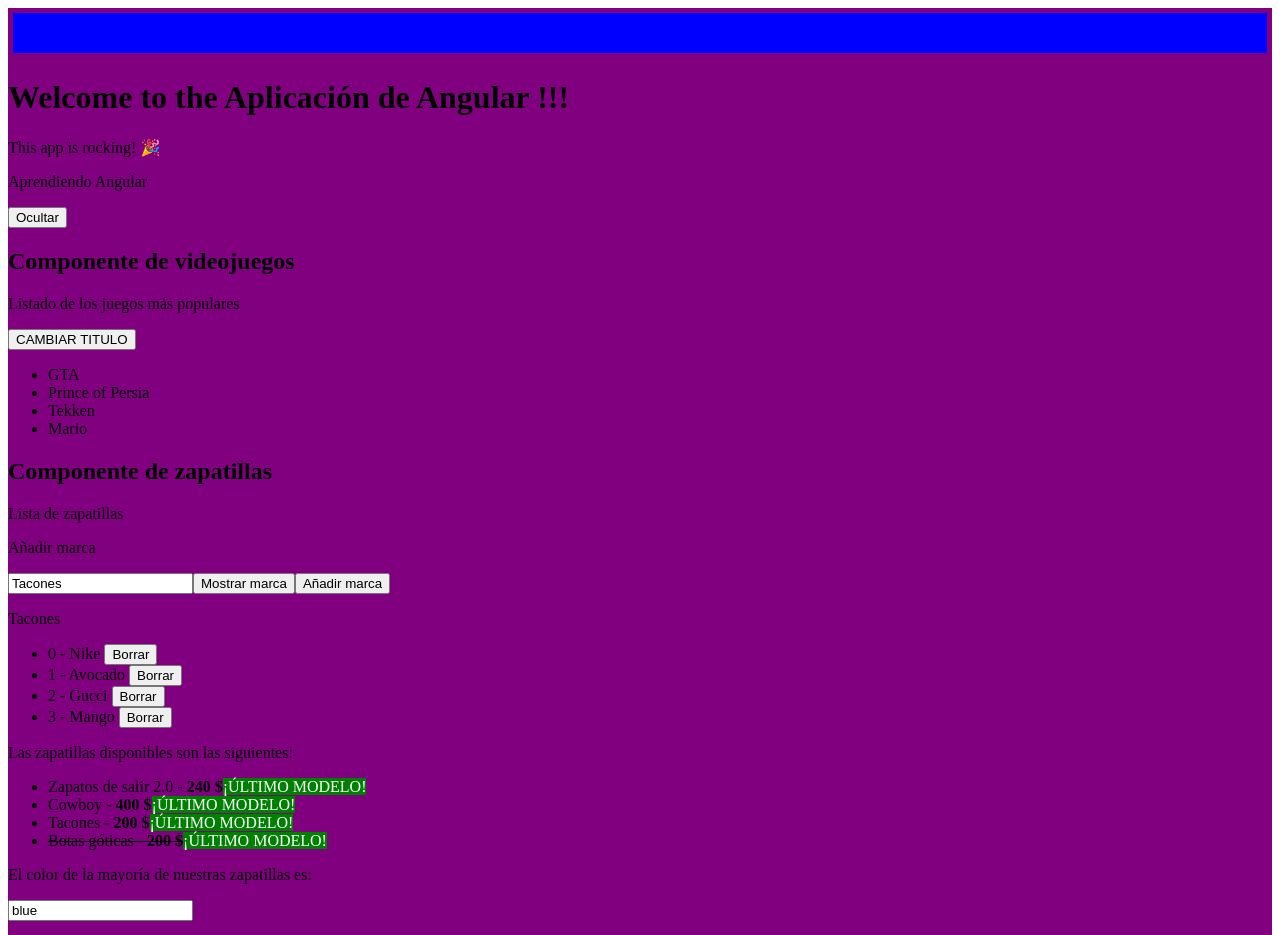
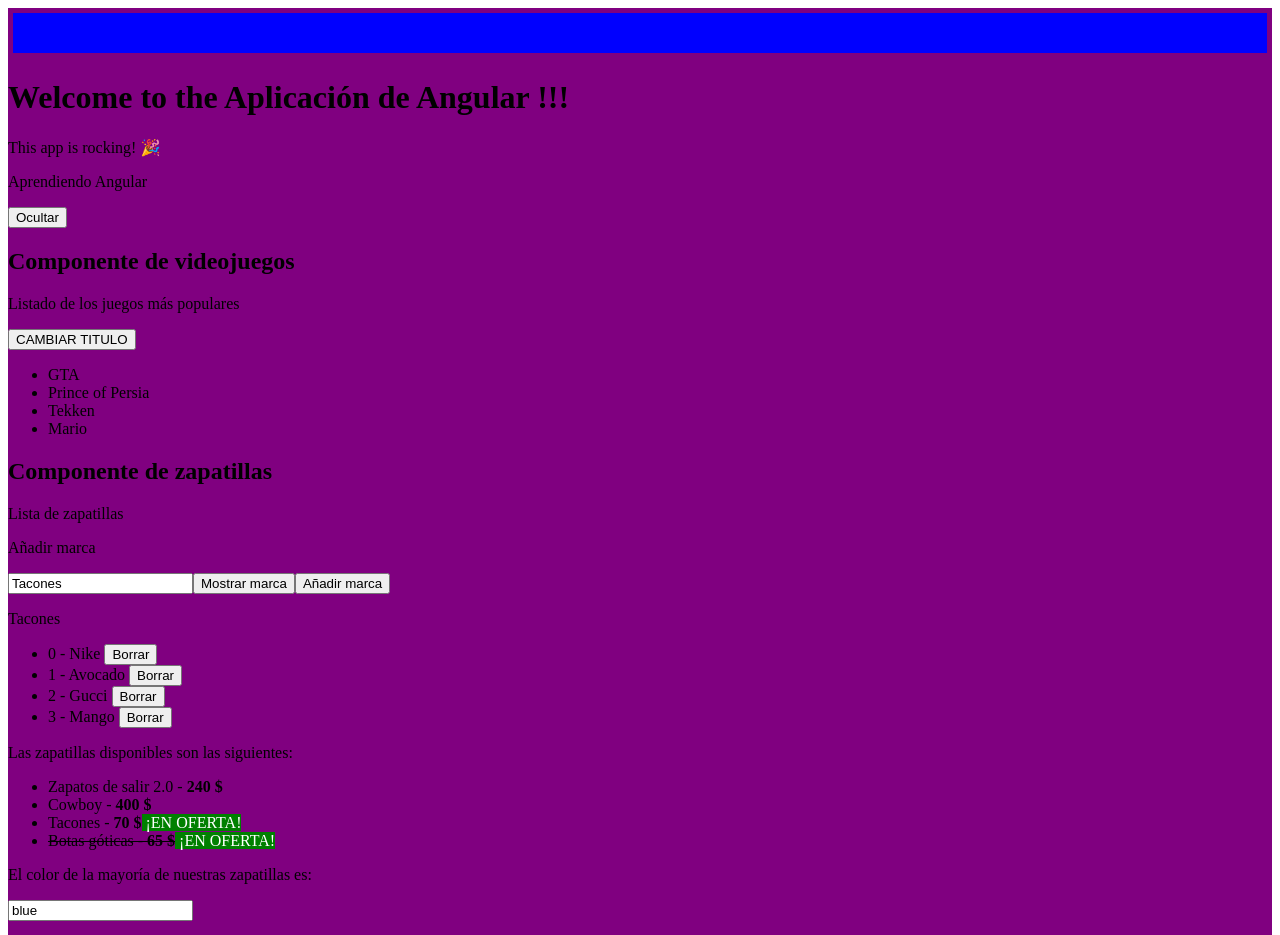
Before and after one commit to Ornella-Gigante/Master-in-JavaScript-JSON-TypeScript-Learning-JS-jQuery-Angular-NodeJS, an Angular app in the folder aprendiendo-angular/: page / in a window 1280 px wide. Shown: the top 935 px of the page. Built offline with nearby package versions, Linux system fonts and the light colour scheme.

Commit message:
ngClass practica, creacion dinamica de clases

```diff
--- a/aprendiendo-angular/src/app/zapatillas/zapatillas.component.html
+++ b/aprendiendo-angular/src/app/zapatillas/zapatillas.component.html
@@ -26,13 +26,16 @@
             'text-decoration': !deportiva.stock ? 'line-through': 'none'
           }">
 
-            {{deportiva.nombre}} - <strong>{{deportiva.precio}} $</strong></span>
+            {{deportiva.nombre}} - <strong [class.altoPrecio]="deportiva.precio >= 80">{{deportiva.precio}} $</strong>
+
+           </span>
 
 
-            <span *ngIf="deportiva.precio > 80"
-                [style.background]="deportiva.precio > 80 ? 'green' : 'white'"
-                [style.color]="deportiva.precio > 80 ? 'white' : 'black'"
-                >¡ÚLTIMO MODELO!</span>
+            <span *ngIf="deportiva.precio &lt; 80"
+                [style.background]="deportiva.precio &lt; 80 ? 'green' : 'white'"
+                [style.color]="deportiva.precio &lt; 80 ? 'white' : 'black'">
+                ¡EN OFERTA!
+            </span>
 
 
     <!--USO DEL DIRECTIVA ngIf PARA CONDICIONAL-->
--- a/aprendiendo-angular/src/app/zapatillas/zapatillas.component.ts
+++ b/aprendiendo-angular/src/app/zapatillas/zapatillas.component.ts
@@ -32,8 +32,8 @@ export class ZapatillasComponent implements OnInit{
         this.zapatillas = [
             new Zapatilla("Zapatos de salir 2.0", "Nike", "Violeta", 240, true),
             new Zapatilla("Cowboy", "Avocado", "Blanco", 400, true),
-            new Zapatilla("Tacones", "Gucci", "Negro", 200, true),
-            new Zapatilla("Botas góticas", "Mango", "Negro", 200, false),
+            new Zapatilla("Tacones", "Gucci", "Negro", 70, true),
+            new Zapatilla("Botas góticas", "Mango", "Negro",65, false),
         ];
 
         console.log("Se ha cargado el componente: zapatillas.component.ts");
@@ -97,4 +97,5 @@ export class ZapatillasComponent implements OnInit{
     }
 
 
+
 }
```
